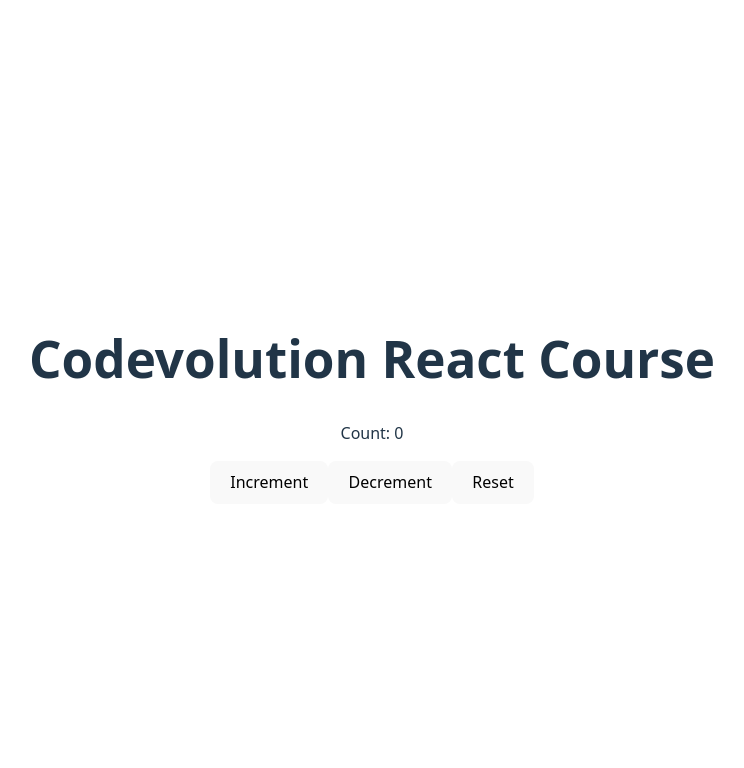
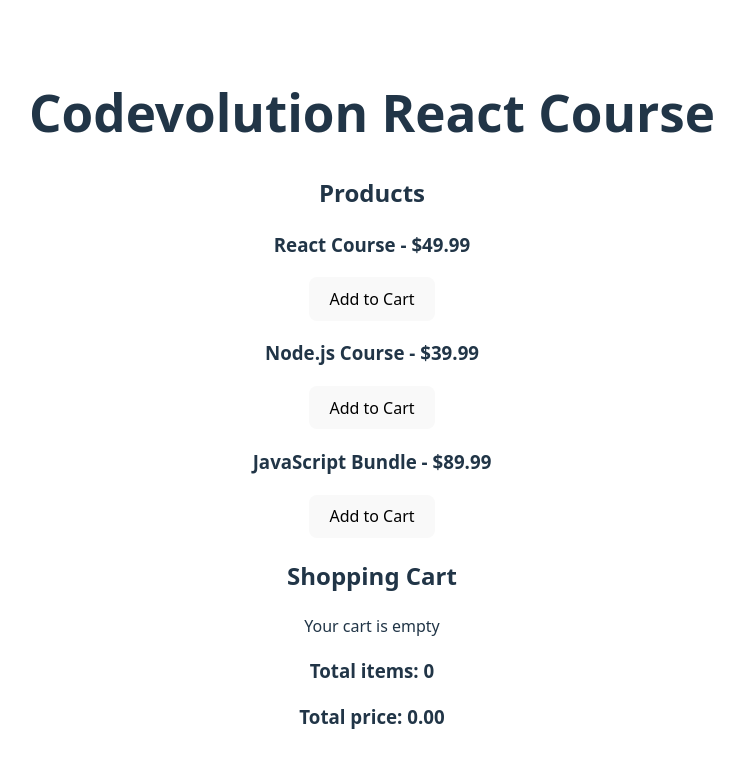
Before and after one commit to Miko-29/react-essentials, a React app in the folder state-demo/: page / in a window 1280 px wide. Shown: the top 768 px of the page, without its empty margins (268-1012 px from the left). Built offline with nearby package versions, Linux system fonts and the light colour scheme; the HTML template or start-up script is replaced by a standard one.

Commit message:
action payload in reducer

```diff
--- a/state-demo/src/App.jsx
+++ b/state-demo/src/App.jsx
@@ -12,6 +12,7 @@
 import { TodoList } from './TodoList'
 import { ShoppingCart } from './ShoppingCart'
 import { CounterWithReducer } from './CounterWithReducer'
+import { ShoppingCartWithReducer } from './ShoppingCartWithReducer'
 
 function App() {
   return (
@@ -28,7 +29,8 @@
       {/* <UserProfile /> */}
       {/* <TodoList/> */}
       {/* <ShoppingCart/> */}
-      <CounterWithReducer/>
+      {/* <CounterWithReducer/> */}
+      <ShoppingCartWithReducer />
     </>
   )
 }
--- /dev/null
+++ b/state-demo/src/ShoppingCartWithReducer.jsx
@@ -0,0 +1,195 @@
+import { useReducer } from "react";
+
+const ADD_ITEM = "ADD_ITEM";
+const REMOVE_ITEM = "REMOVE_ITEM";
+const UPDATE_QUANTITY = "UPDATE_QUANTITY";
+const CLEAR_CART = "CLEAR_CART";
+
+const initialState = {
+  items: [], // {id, name, price, quantity}
+  totalAmount: 0,
+  totalItems: 0,
+};
+
+const reducer = (state, action) => {
+  console.log("action dispatched", action);
+  // return new state
+  switch (action.type) {
+    case ADD_ITEM: {
+      const existingItemIndex = state.items.findIndex(
+        (item) => item.id === action.payload.id,
+      );
+      let updatedItems;
+      if (existingItemIndex >= 0) {
+        updatedItems = [...state.items];
+        updatedItems[existingItemIndex] = {
+          ...updatedItems[existingItemIndex],
+          quantity: updatedItems[existingItemIndex].quantity + 1,
+        };
+      } else {
+        updatedItems = [
+          ...state.items,
+          {
+            ...action.payload,
+            quantity: 1,
+          },
+        ];
+      }
+      return {
+        ...state,
+        items: updatedItems,
+        totalAmount: updatedItems.reduce(
+          (total, item) => total + item.price * item.quantity,
+          0,
+        ),
+        totalItems: updatedItems.reduce(
+          (total, item) => total + item.quantity,
+          0,
+        ),
+      };
+    }
+
+    case REMOVE_ITEM: {
+      const filteredItems = state.items.filter(
+        (item) => item.id !== action.payload.id,
+      );
+      return {
+        ...state,
+        items: filteredItems,
+        totalAmount: filteredItems.reduce(
+          (total, item) => total + item.price * item.quantity,
+          0,
+        ),
+        totalItems: filteredItems.reduce(
+          (total, item) => total + item.quantity,
+          0,
+        ),
+      };
+    }
+
+    case UPDATE_QUANTITY: {
+      if (action.payload.quantity === 0) {
+        return reducer(state, {
+          type: "REMOVE_ITEM",
+          payload: { id: action.payload.id },
+        });
+      }
+      const updatedQuantityItems = state.items.map((item) =>
+        item.id === action.payload.id
+          ? { ...item, quantity: action.payload.quantity }
+          : item,
+      );
+      return {
+        ...state,
+        items: updatedQuantityItems,
+        totalAmount: updatedQuantityItems.reduce(
+          (total, item) => total + item.quantity * item.price,
+          0,
+        ),
+        totalItems: updatedQuantityItems.reduce(
+          (total, item) => total + item.quantity,
+          0,
+        ),
+      };
+    }
+
+    case CLEAR_CART:
+      return initialState;
+
+    default:
+      return state;
+  }
+};
+
+export const ShoppingCartWithReducer = () => {
+  // const [state, dispatch] = useReducer(reducer, initialState);
+  const [state, dispatch] = useReducer(reducer, initialState);
+
+  const products = [
+    { id: 1, name: "React Course", price: 49.99 },
+    { id: 2, name: "Node.js Course", price: 39.99 },
+    { id: 3, name: "JavaScript Bundle", price: 89.99 },
+  ];
+
+  return (
+    <div>
+      <h2>Products</h2>
+      {products.map((product) => (
+        <div key={product.id}>
+          <h3>
+            {product.name} - ${product.price}
+          </h3>
+          <button
+            onClick={() =>
+              dispatch({
+                type: ADD_ITEM,
+                payload: product,
+              })
+            }
+          >
+            Add to Cart
+          </button>
+        </div>
+      ))}
+
+      <div>
+        <h2>Shopping Cart</h2>
+        {state.items.length === 0 ? (
+          <p>Your cart is empty</p>
+        ) : (
+          <div>
+            {state.items.map((item) => (
+              <div key={item.id}>
+                <p>
+                  {item.name} - ${item.price} x {item.quantity}
+                </p>
+                <button
+                  onClick={() =>
+                    dispatch({
+                      type: UPDATE_QUANTITY,
+                      payload: { id: item.id, quantity: item.quantity - 1 },
+                    })
+                  }
+                >
+                  -
+                </button>
+
+                <button
+                  onClick={() =>
+                    dispatch({
+                      type: UPDATE_QUANTITY,
+                      payload: { id: item.id, quantity: item.quantity + 1 },
+                    })
+                  }
+                >
+                  +
+                </button>
+
+                <button
+                  onClick={() =>
+                    dispatch({ type: REMOVE_ITEM, payload: { id: item.id } })
+                  }
+                >
+                  Remove
+                </button>
+              </div>
+            ))}
+          </div>
+        )}
+        <h3>Total items: {state.totalItems}</h3>
+        <h3>Total price: {state.totalAmount.toFixed(2)}</h3>
+        {state.items.length > 0 && (
+          <button
+            onClick={() => {
+              dispatch({
+                type: CLEAR_CART,
+              });
+            }}
+          >
+            Clear Cart
+          </button>
+        )}
+      </div>
+    </div>
+  );
+};
```
